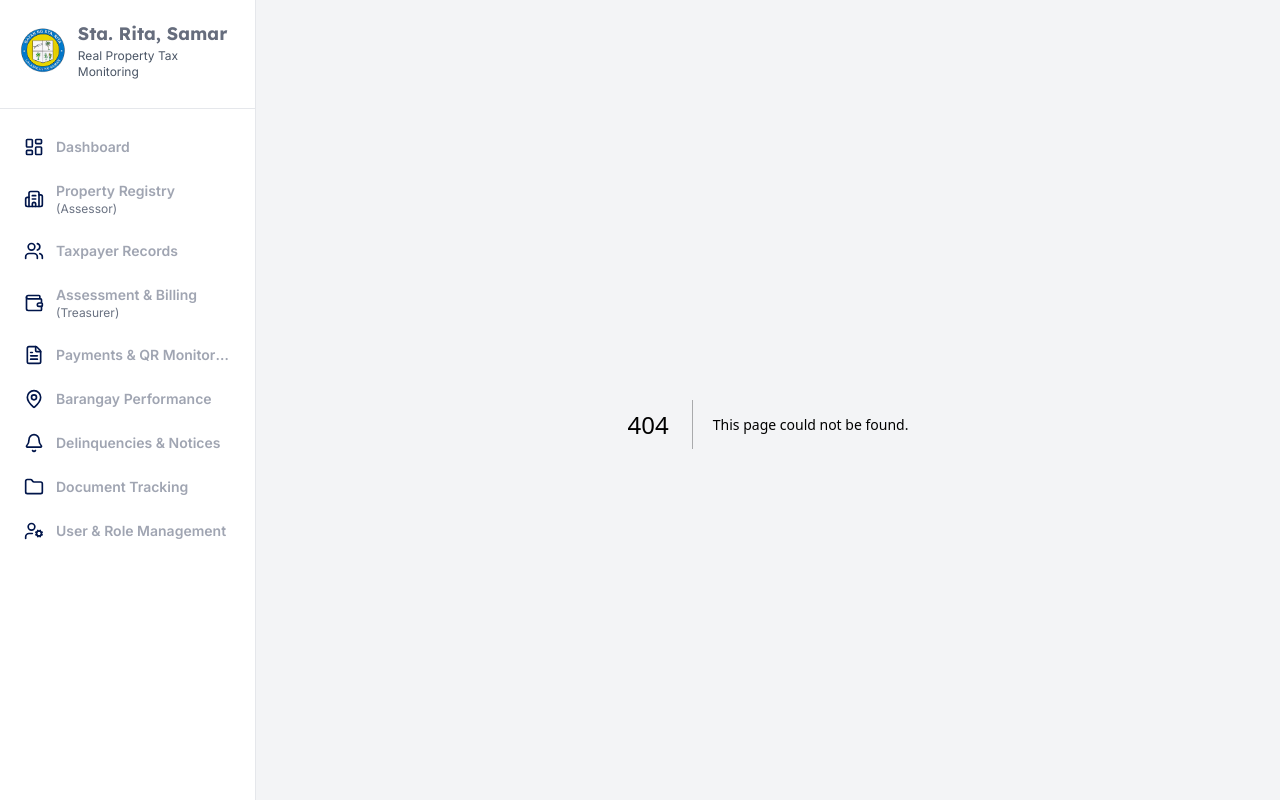
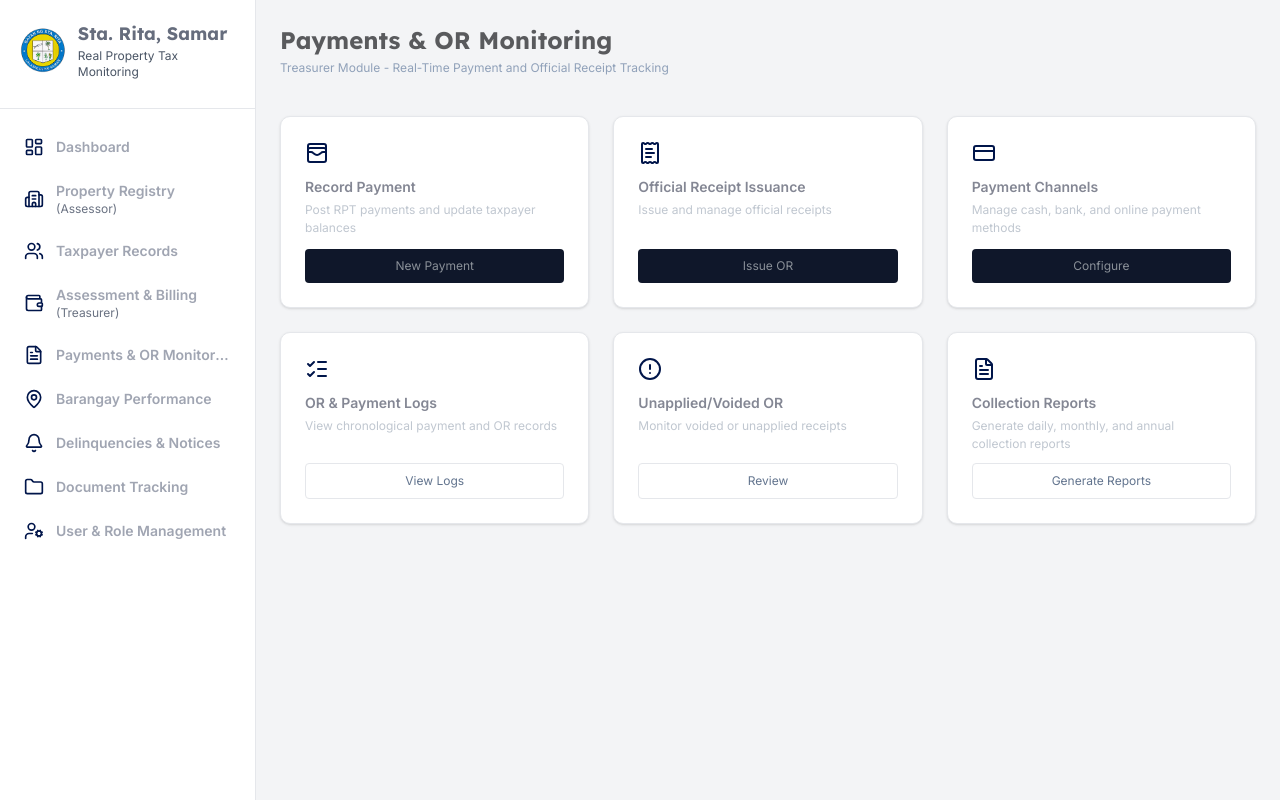
Before and after one commit to panisjr/tax-system, a Next.js app: page /payments in a window 1280 px wide. Before the commit this address had no page. Built offline with nearby package versions, Linux system fonts and the light colour scheme.

Commit message:
payments page finished

```diff
--- /dev/null
+++ b/app/payments/page.tsx
@@ -0,0 +1,73 @@
+import RegistryCard from '@/components/RegistryCard';
+
+import {
+	WalletCards,
+	ReceiptText,
+	CreditCard,
+	ListChecks,
+	CircleAlert,
+	FileText,
+} from 'lucide-react';
+import { Lexend, Inter } from 'next/font/google';
+
+const lexend = Lexend({ subsets: ['latin'], weight: ['700'] });
+const inter = Inter({ subsets: ['latin'], weight: ['400', '600'] });
+
+export default function PaymentsMonitoringPage() {
+	return (
+		<div className='flex'>
+			<main className='flex-1'>
+				<header className='mb-10'>
+					<h1 className={`${lexend.className} text-2xl font-bold text-[#595a5d]`}>
+						Payments & OR Monitoring
+					</h1>
+					<p className={`${inter.className} mt-1 text-xs text-slate-400`}>
+						Treasurer Module - Real-Time Payment and Official Receipt Tracking
+					</p>
+				</header>
+
+				<div className='grid grid-cols-1 gap-6 md:grid-cols-2 lg:grid-cols-3'>
+					<RegistryCard
+						icon={WalletCards}
+						title='Record Payment'
+						description='Post RPT payments and update taxpayer balances'
+						buttonText='New Payment'
+					/>
+					<RegistryCard
+						icon={ReceiptText}
+						title='Official Receipt Issuance'
+						description='Issue and manage official receipts'
+						buttonText='Issue OR'
+					/>
+					<RegistryCard
+						icon={CreditCard}
+						title='Payment Channels'
+						description='Manage cash, bank, and online payment methods'
+						buttonText='Configure'
+					/>
+					<RegistryCard
+						icon={ListChecks}
+						title='OR & Payment Logs'
+						description='View chronological payment and OR records'
+						buttonText='View Logs'
+						variant='secondary'
+					/>
+					<RegistryCard
+						icon={CircleAlert}
+						title='Unapplied/Voided OR'
+						description='Monitor voided or unapplied receipts'
+						buttonText='Review'
+						variant='secondary'
+					/>
+					<RegistryCard
+						icon={FileText}
+						title='Collection Reports'
+						description='Generate daily, monthly, and annual collection reports'
+						buttonText='Generate Reports'
+						variant='secondary'
+					/>
+				</div>
+			</main>
+		</div>
+	);
+}
--- a/components/Sidebar.tsx
+++ b/components/Sidebar.tsx
@@ -72,8 +72,8 @@ const menuItems: MenuItem[] = [
     subtitle: '(Treasurer)',
   },
   {
-    name: 'Payments & QR Monitoring',
-    path: '#',
+    name: 'Payments & OR Monitoring',
+    path: '/payments',
     icon: FileText, // The credit card with the magnetic stripe
   },
   { name: 'Barangay Performance', path: '#', icon: MapPin },
```
